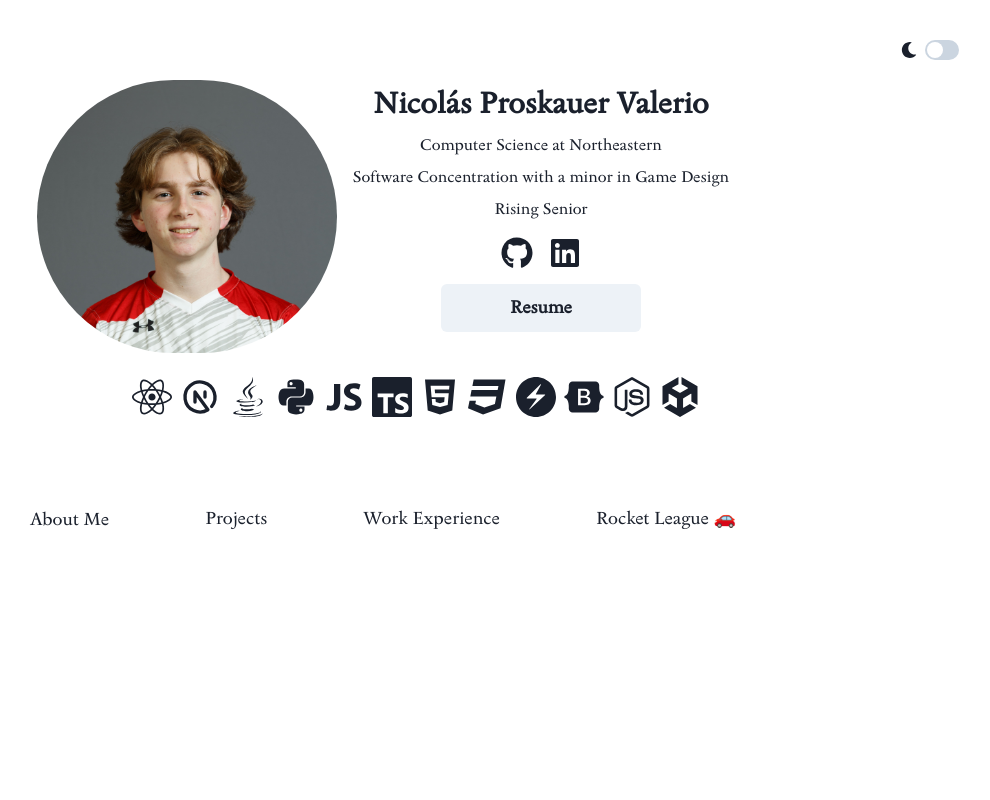
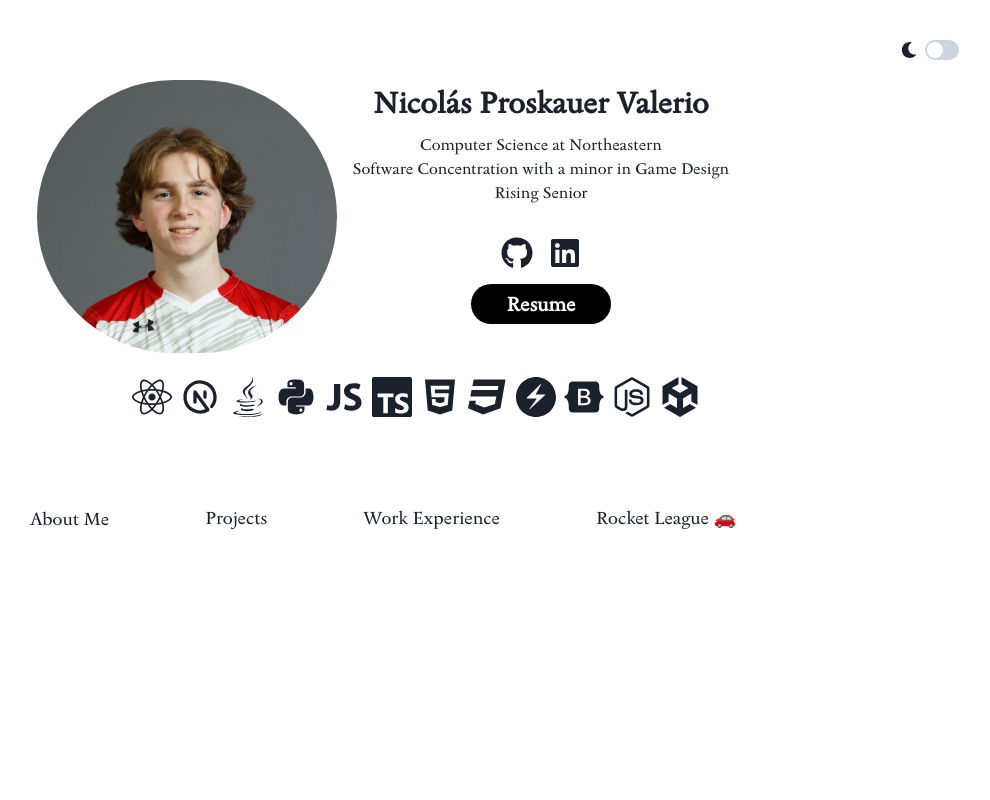
Before and after one commit to nprosk/nprosk.github.io, a React (Create React App) app: page / in a window 1280 px wide. Shown: the top 800 px of the page, without its empty margins (257-1247 px from the left). Built offline with nearby package versions, Linux system fonts and the light colour scheme.

Commit message:
small changes

```diff
--- a/src/HeadBanner/Intro.js
+++ b/src/HeadBanner/Intro.js
@@ -12,6 +12,7 @@ import {
   TabList,
   Tabs,
   Text,
+  useColorMode,
 } from "@chakra-ui/react";
 import SocialLinks from "./SocialLinks";
 import scrollToElement from "../Utils/ScrollToElement";
@@ -30,6 +31,8 @@ import { SiChakraui, SiTypescript } from "react-icons/si";
 import { FaUnity } from "react-icons/fa6";
 
 export default function Intro() {
+  const { colorMode, toggleColorMode } = useColorMode();
+
   const tabs = [
     {
       title: "About Me",
@@ -48,6 +51,13 @@ export default function Intro() {
       onClick: () => scrollToElement("rocket-league"),
     },
   ];
+
+  const resumeBGColor = {
+    light: "black",
+    dark: "gray.100",
+  };
+
+  const color = colorMode === "light" ? "white" : "black";
 
   return (
     <Box>
@@ -71,16 +81,11 @@ export default function Intro() {
             Nicol&#225;s Proskauer Valerio
           </Text>
 
-          <Text maxW={{ base: "100%", sm: "200px", md: "300px", lg: "400px" }}>
+          <Text maxW={{ base: "100%", sm: "200px", md: "300px", lg: "400px" }} pb={6} textAlign={'center'}>
             Computer Science at Northeastern
-          </Text>
-          <Text maxW={{ base: "100%", sm: "200px", md: "300px", lg: "400px" }}>
+            <br />
             Software Concentration with a minor in Game Design
-          </Text>
-          <Text
-            pb="2"
-            maxW={{ base: "100%", sm: "200px", md: "300px", lg: "400px" }}
-          >
+            <br />
             Rising Senior
           </Text>
           <SocialLinks />
@@ -90,28 +95,41 @@ export default function Intro() {
             download="./Nicolas_Proskauer_Valerio_Resume.pdf"
             className="social-icons"
           >
-            <LightMode>
-              <Button size={"lg"} width={"200px"}>
-                <Text>Resume</Text>
-              </Button>
-            </LightMode>
+            <Box
+              as="button"
+              height="40px"
+              w={'140px'}
+              transition="all 0.2s cubic-bezier(.08,.52,.52,1)"
+              px="8px"
+              borderRadius="20px"
+              fontSize="20px"
+              fontWeight="semibold"
+              bg={resumeBGColor[colorMode]}
+              color={color}
+              _focus={{
+                boxShadow:
+                  "0 0 1px 2px rgba(88, 144, 255, .75), 0 1px 1px rgba(0, 0, 0, .15)",
+              }}
+            >
+              Resume
+            </Box>
           </Link>
         </Stack>
       </Stack>
       <Container alignItems={"center"} my={6}>
         <HStack width={"100vw"}>
-          <Icon as={FaReact} w={10} h={10} className="social-icons" />
-          <Icon as={TbBrandNextjs} w={10} h={10} className="social-icons" />
-          <Icon as={FaJava} w={10} h={10} className="social-icons" />
-          <Icon as={FaPython} w={10} h={10} className="social-icons" />
-          <Icon as={IoLogoJavascript} w={10} h={10} className="social-icons" />
-          <Icon as={SiTypescript} w={10} h={10} className="social-icons" />
-          <Icon as={FaHtml5} w={10} h={10} className="social-icons" />
-          <Icon as={FaCss3} w={10} h={10} className="social-icons" />
-          <Icon as={SiChakraui} w={10} h={10} className="social-icons" />
-          <Icon as={FaBootstrap} w={10} h={10} className="social-icons" />
-          <Icon as={FaNodeJs} w={10} h={10} className="social-icons" />
-          <Icon as={FaUnity} w={10} h={10} className="social-icons" />
+          <Icon as={FaReact} w={{base: 5, md: 10}} h={{base: 5, md: 10}} className="social-icons" />
+          <Icon as={TbBrandNextjs} w={{base: 5, md: 10}} h={{base: 5, md: 10}} className="social-icons" />
+          <Icon as={FaJava} w={{base: 5, md: 10}} h={{base: 5, md: 10}} className="social-icons" />
+          <Icon as={FaPython} w={{base: 5, md: 10}} h={{base: 5, md: 10}} className="social-icons" />
+          <Icon as={IoLogoJavascript} w={{base: 5, md: 10}} h={{base: 5, md: 10}} className="social-icons" />
+          <Icon as={SiTypescript} w={{base: 5, md: 10}} h={{base: 5, md: 10}} className="social-icons" />
+          <Icon as={FaHtml5} w={{base: 5, md: 10}} h={{base: 5, md: 10}} className="social-icons" />
+          <Icon as={FaCss3} w={{base: 5, md: 10}} h={{base: 5, md: 10}} className="social-icons" />
+          <Icon as={SiChakraui} w={{base: 5, md: 10}} h={{base: 5, md: 10}} className="social-icons" />
+          <Icon as={FaBootstrap} w={{base: 5, md: 10}} h={{base: 5, md: 10}} className="social-icons" />
+          <Icon as={FaNodeJs} w={{base: 5, md: 10}} h={{base: 5, md: 10}} className="social-icons" />
+          <Icon as={FaUnity} w={{base: 5, md: 10}} h={{base: 5, md: 10}} className="social-icons" />
         </HStack>
       </Container>
       <Box w="100%" align="center" mt={{ base: 5, sm: 10, md: 20 }}>
```
